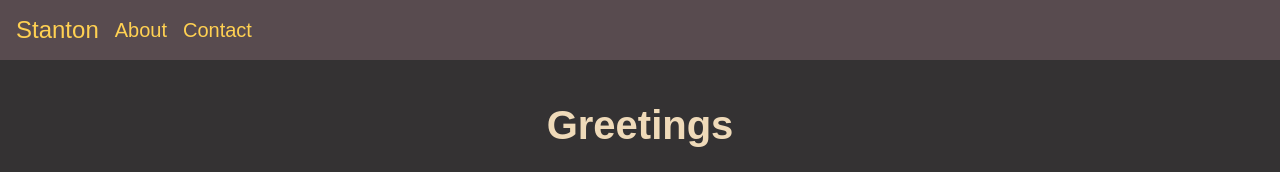
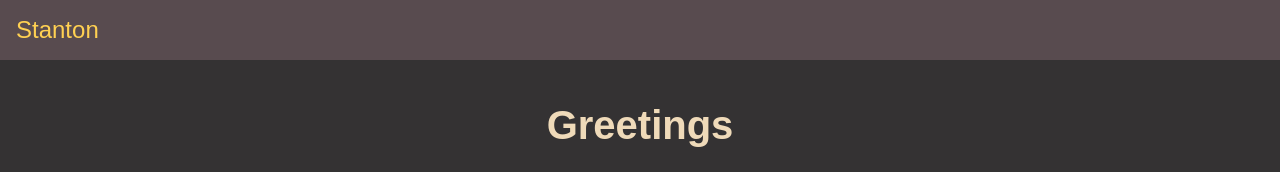
Before and after one commit to stparham/stparham.github.io, an Eleventy site: page src/index.njk in a window 1280 px wide. Shown: the top 172 px of the page. Built offline with nearby package versions, Linux system fonts and the light colour scheme; Eleventy itself is replaced by a stand-in of ours; files that its build step writes are made by us from their sources.

Commit message:
1 Move navbar content to a global data file

```diff
--- /dev/null
+++ b/src/_data/navbar.json
@@ -0,0 +1,7 @@
+{
+  "homeLink": {
+    "text": "Stanton",
+    "url": "/"
+  },
+  "navLinks": []
+}
--- a/src/_includes/navbar.njk
+++ b/src/_includes/navbar.njk
@@ -1,34 +1,9 @@
-{# ---
-homeLink:
-  text: Stanton
-  url: /
-navLinks:
-  - text: About
-    url: /about
-  - text: Contact
-    url: /contact
---- #}
-
-{# {% set homeLink = {
-  "text": "Stanton",
-  "url": "/"
-} %}
-
-{% set navLinks = [
-  {
-    "text": "About",
-    "url": "/about"
-  },
-  {
-    "text": "Contact",
-    "url": "/contact"
-  }
-] %} #}
+{# Navigation links are created based on the contents of src/_data/navbar.json #}
 
 <nav class="navbar">
-  <a href="{{ homeLink.url | url }}" {% if page.url == homeLink.url %} aria-current="page" {% endif %} class="brand">{{ homeLink.text }}</a>
+  <a href="{{ navbar.homeLink.url | url }}" {% if page.url == navbar.homeLink.url %} aria-current="page" {% endif %} class="brand">{{ navbar.homeLink.text }}</a>
 
-  {%- for link in navLinks -%}
+  {%- for link in navbar.navLinks -%}
     <a href="{{ link.url | url }}" {% if page.url == link.url %} aria-current="page" class="activeLink" {% endif %}>{{ link.text }}</a>
   {%- endfor -%}
 </nav>
--- a/src/index.njk
+++ b/src/index.njk
@@ -1,13 +1,5 @@
 ---
 title: Stanton Parham
-homeLink:
-  text: Stanton
-  url: /
-navLinks:
-  - text: About
-    url: /about
-  - text: Contact
-    url: /contact
 ---
 
 <!doctype html>
```
